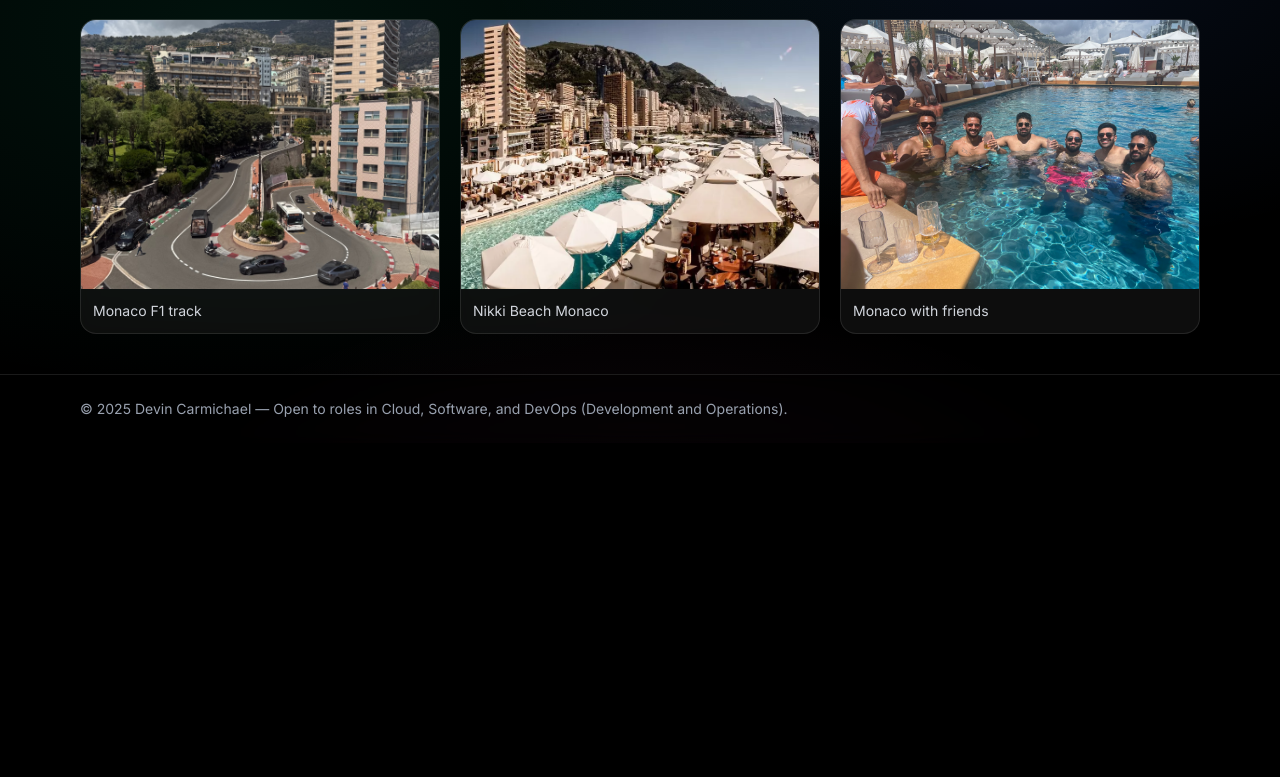
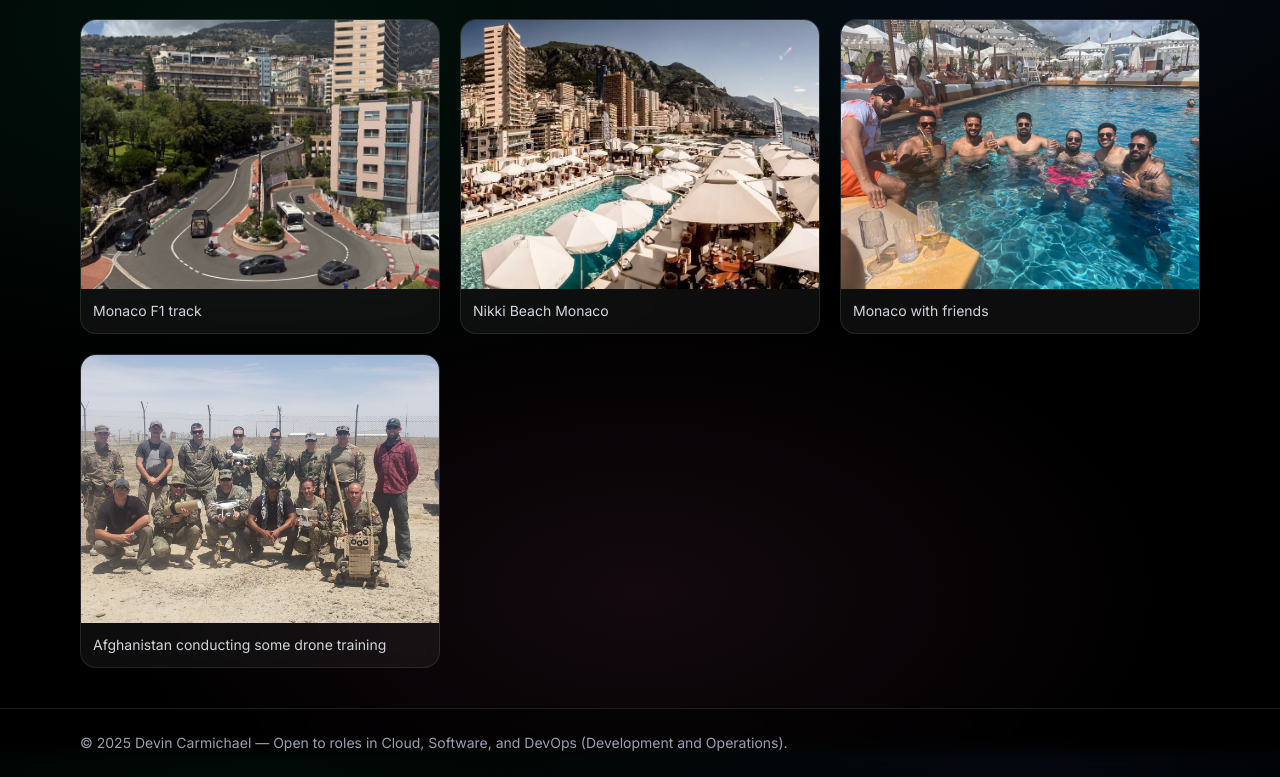
Before and after one commit to DCarmichael92/portfolio, a Next.js app: page /travel in a window 1280 px wide. Shown: the part 849-1626 px from the top of the page. Before the commit the page ends 1292 px from the top, so only its background shows below. Built offline with nearby package versions, Linux system fonts and the light colour scheme.

Commit message:
Added a photo

```diff
--- a/src/app/travel/page.tsx
+++ b/src/app/travel/page.tsx
@@ -11,6 +11,7 @@ const photos: { src: string; alt: string }[] = [
   { src: "/images/travel/monaco-f1-track.jpeg", alt: "Monaco F1 track" },
   { src: "/images/travel/monaco-nikki-beach.webp", alt: "Nikki Beach Monaco" },
   { src: "/images/travel/monaco-friends-1.jpeg", alt: "Monaco with friends" },
+  { src: "/images/travel/afghanistan-training-coalition-special-operations-forces.jpg", alt: "Afghanistan conducting some drone training" }
   // add more local travel images here…
 ];
 
```
